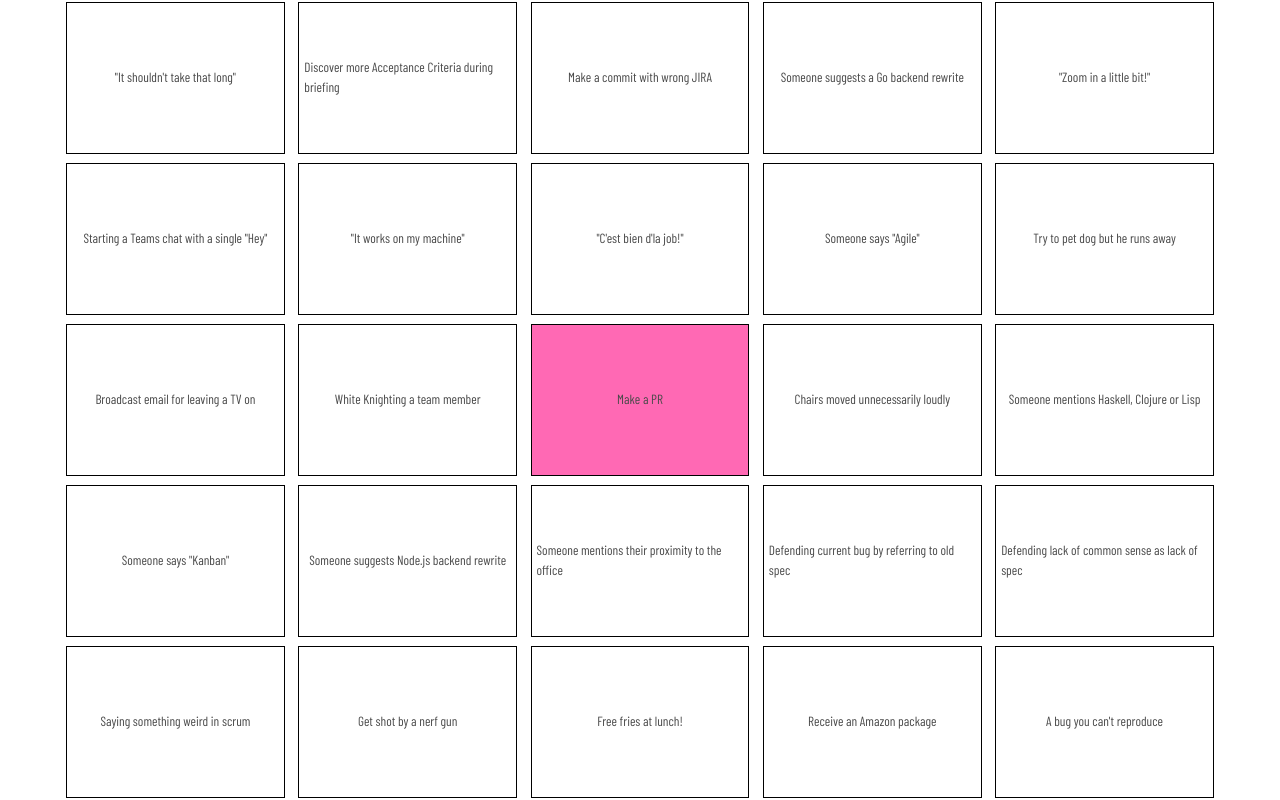
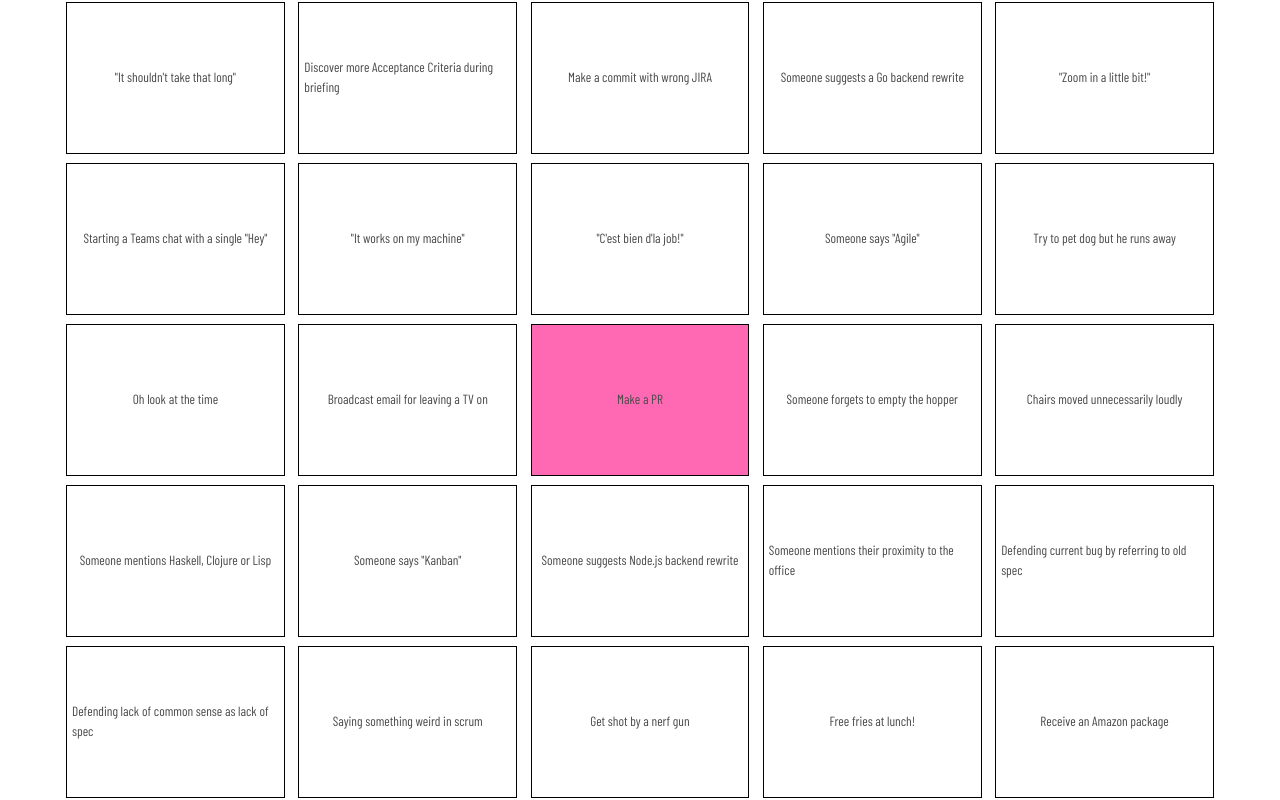
Before and after one commit to michaelsanford/Office-Bingo, an Angular app: page /#/board in a window 1280 px wide. Built offline with nearby package versions, Linux system fonts and the light colour scheme.

Commit message:
Update tiles.ts

```diff
--- a/src/app/tiles.ts
+++ b/src/app/tiles.ts
@@ -47,6 +47,9 @@ export class Tiles {
     `Someone repeats a mistake for the 3rd time`,
     `Discover more Acceptance Criteria during briefing`,
     `Defending lack of common sense as lack of spec`,
+    `Is it lunch yet?`,
+    `Oh look at the time`,
+    `That wasn't in the acceptance criteria`,
   ];
 
   private freeSquares = [
```
